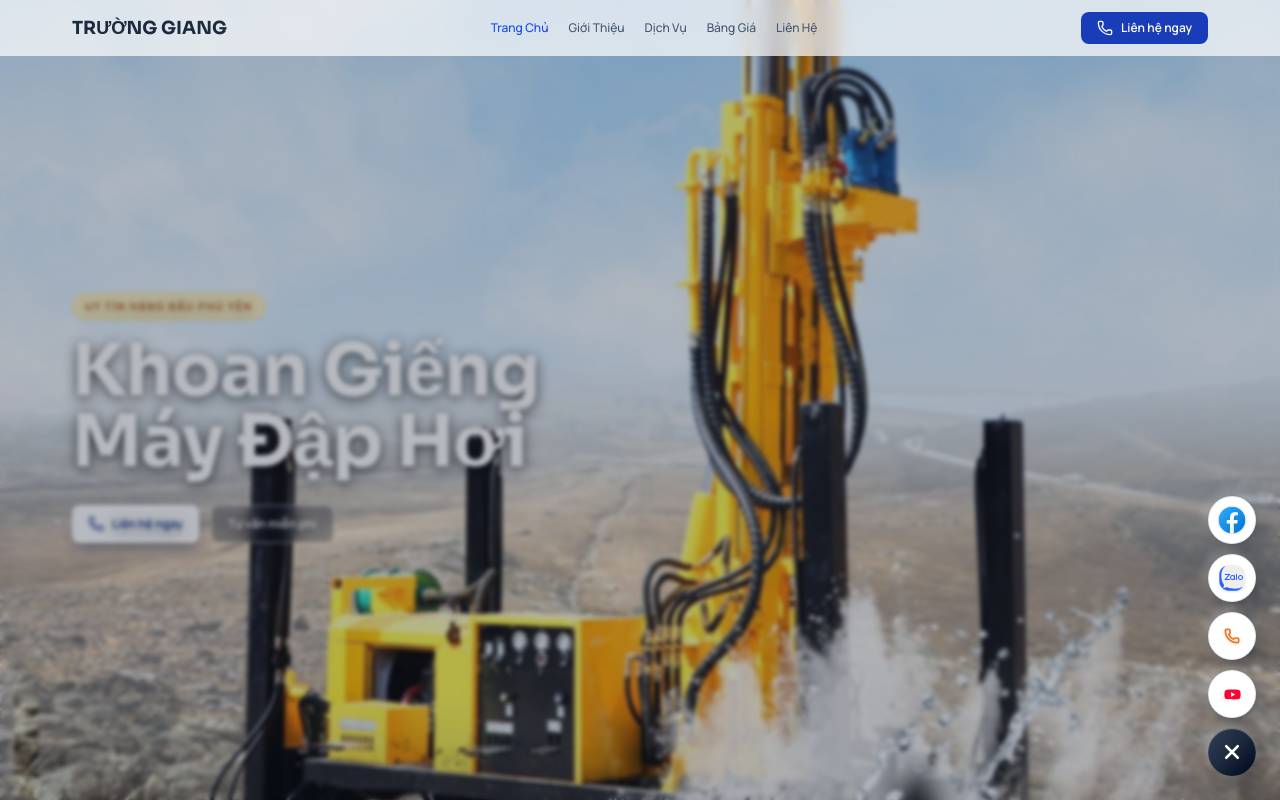
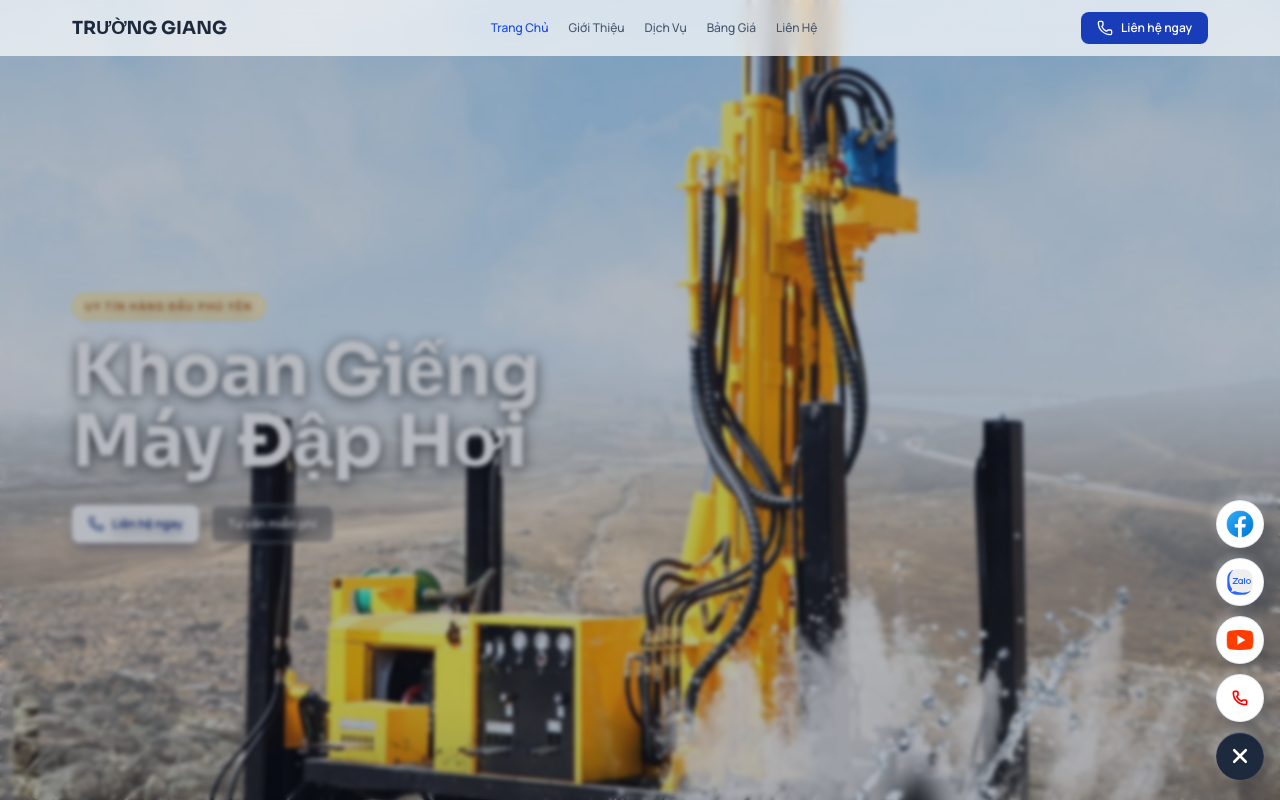
Before and after one commit to ZaHuan478/Source_FE_KhoanGieng, a React (Vite) app: page / in a window 1280 px wide. Both pictures are taken after a click on the button 1232 px from the left and 752 px from the top of the page. Shown: the top 800 px of the page. Built offline with nearby package versions, Linux system fonts and the light colour scheme.

Commit message:
Tach Component

```diff
--- /dev/null
+++ b/src/components/sections/Backdrop.jsx
@@ -0,0 +1,12 @@
+function Backdrop({ onClose }) {
+    return (
+        <div
+            role="presentation"
+            className="fixed inset-0 z-40 cursor-default bg-slate-900/30 backdrop-blur-[2px]"
+            onClick={onClose}
+        >
+        </div>
+    )
+}
+
+export default Backdrop;
--- /dev/null
+++ b/src/components/sections/FloatingActionLink.jsx
@@ -0,0 +1,44 @@
+import { fabBtn } from "../../data/style";
+
+function FloatingActionLink({ action, index, total, open, onClick }) {
+    const delayOpen = (total - 1 - index) * 55;
+    const delayClose = index * 35;
+
+    const className = `${fabBtn} origin-bottom bg-linear-to-br ${action.bgClass} ${action.hoverClass}
+  border border-slate-200/80 transition-[transform,opacity] duration-300
+  ${open ? 'translate-y-0 scale-100 opacity-100' : 'translate-y-8 scale-[0.4] opacity-0'}`;
+
+    const icon = (
+        <span className={action.iconColorClass}>
+            <action.Icon />
+        </span>
+    )
+
+    if (!action.href) {
+        return (
+            <button
+                type="button"
+                tabIndex={open ? 0 : -1}
+                style={{ transitionDelay: open ? `${delayOpen}ms` : `${delayClose}ms` }}
+                className={className}
+            >
+                {icon}
+            </button>
+        )
+    }
+
+
+    return (
+        <a
+            href={action.href}
+            tabIndex={open ? 0 : -1}
+            style={{ transitionDelay: open ? `${delayOpen}ms` : `${delayClose}ms` }}
+            className={className}
+            onClick={onClick}
+        >
+            {icon}
+        </a>
+    )
+}
+
+export default FloatingActionLink;
--- a/src/components/sections/FloatingActions.jsx
+++ b/src/components/sections/FloatingActions.jsx
@@ -1,174 +1,36 @@
-import { useEffect, useId, useState } from 'react'
-import { Phone } from 'lucide-react'
-import zaloIcon from '../../assets/icons8-zalo.svg'
-import facebookIcon from '../../assets/icons8-facebook-48.png'
-
-const iconClass = 'h-[19px] w-[19px] shrink-0'
-const zaloIconClass = 'h-8 w-8 shrink-0 object-contain'
-const facebookIconClass = 'h-8 w-8 shrink-0 object-contain'
-const fabBtn =
-  'flex h-12 w-12 items-center justify-center rounded-full text-white shadow-[8px_10px_18px_rgba(15,23,42,0.24),-4px_-4px_10px_rgba(255,255,255,0.22),inset_0_1px_1px_rgba(255,255,255,0.45)] transition duration-300 ease-out focus-visible:outline-none focus-visible:ring-2 focus-visible:ring-white/90 focus-visible:ring-offset-2 focus-visible:ring-offset-slate-500/40'
-function ZaloFabIcon() {
-  return (
-    <img src={zaloIcon} alt="" className={zaloIconClass} aria-hidden="true" />
-  )
-}
-
-function FacebookFabIcon() {
-  return (
-    <img src={facebookIcon} alt="" className={facebookIconClass} aria-hidden="true" />
-  )
-}
-
-function YoutubeFabIcon() {
-  return (
-    <svg className={iconClass} viewBox="0 0 24 24" fill="currentColor" aria-hidden="true">
-      <path d="M21.8 8.2a2.8 2.8 0 0 0-1.97-1.98C18.1 5.75 12 5.75 12 5.75s-6.1 0-7.83.47A2.8 2.8 0 0 0 2.2 8.2 29.5 29.5 0 0 0 1.75 12c0 1.3.15 2.56.45 3.8a2.8 2.8 0 0 0 1.97 1.98c1.73.47 7.83.47 7.83.47s6.1 0 7.83-.47a2.8 2.8 0 0 0 1.97-1.98c.3-1.24.45-2.5.45-3.8 0-1.3-.15-2.56-.45-3.8ZM10.1 15.1V8.9L15.6 12l-5.5 3.1Z" />
-    </svg>
-  )
-}
-
-function MainFabToggleIcon({ open }) {
-  return (
-    <svg
-      className={`h-7 w-7 text-white transition-transform duration-300 ease-out ${open ? 'rotate-45' : 'rotate-0'}`}
-      viewBox="0 0 24 24"
-      fill="none"
-      stroke="currentColor"
-      strokeWidth="2.2"
-      strokeLinecap="round"
-      aria-hidden="true"
-    >
-      <path d="M12 5v14M5 12h14" />
-    </svg>
-  )
-}
-
-function HotlineIcon() {
-  return <Phone size={16} strokeWidth={2.5} />
-}
-
-const SOCIAL_ACTIONS = [
-  {
-    name: 'Facebook',
-    href: null,
-    openInNewTab: false,
-    bgClass: 'from-white via-white to-white',
-    hoverClass: 'hover:shadow-[0_0_24px_rgba(24,119,242,0.52)]',
-    iconColorClass: 'text-[#1877F2]',
-    Icon: FacebookFabIcon,
-  },
-  {
-    name: 'Zalo',
-    href: null,
-    openInNewTab: false,
-    bgClass: 'from-white via-white to-white',
-    hoverClass: 'hover:shadow-[0_0_24px_rgba(18,119,255,0.55)]',
-    iconColorClass: 'text-[#0A66FF]',
-    Icon: ZaloFabIcon,
-  },
-  {
-    name: 'Hotline',
-    href: null,
-    openInNewTab: false,
-    bgClass: 'from-white via-white to-white',
-    hoverClass: 'hover:shadow-[0_0_24px_rgba(249,115,22,0.58)]',
-    iconColorClass: 'text-[#f97316]',
-    Icon: HotlineIcon,
-  },
-  {
-    name: 'YouTube',
-    href: null,
-    openInNewTab: false,
-    bgClass: 'from-white via-white to-white',
-    hoverClass: 'hover:shadow-[0_0_24px_rgba(239,68,68,0.55)]',
-    iconColorClass: 'text-[#FF0033]',
-    Icon: YoutubeFabIcon,
-  },
-]
-
-function Backdrop({ onClose }) {
-  return (
-    <div
-      role="presentation"
-      className="fixed inset-0 z-40 cursor-default bg-slate-900/30 backdrop-blur-[2px] transition-opacity duration-300"
-      onClick={onClose}
-    />
-  )
-}
-
-function FloatingActionLink({ action, index, total, open, onClick }) {
-  const delayOpen = (total - 1 - index) * 55
-  const delayClose = index * 35
-  const className = `${fabBtn} origin-bottom bg-linear-to-br ${action.bgClass} ${action.hoverClass} border border-slate-200/80 drop-shadow-[0_1px_2px_rgba(0,0,0,0.15)] transition-[transform,opacity] duration-300 ease-out ${
-    open
-      ? 'pointer-events-auto translate-y-0 scale-100 opacity-100'
-      : 'pointer-events-none translate-y-8 scale-[0.4] opacity-0'
-  } hover:scale-[1.08]`
-  const icon = (
-    <span className={`${action.iconColorClass ?? 'text-slate-700'} drop-shadow-[0_1px_1px_rgba(0,0,0,0.12)]`}>
-      <action.Icon />
-    </span>
-  )
-
-  if (!action.href) {
-    return (
-      <button
-        type="button"
-        tabIndex={open ? 0 : -1}
-        style={{ transitionDelay: open ? `${delayOpen}ms` : `${delayClose}ms` }}
-        className={className}
-        aria-label={`${action.name} (chua co lien ket)`}
-        title={`${action.name}: chua cap nhat lien ket`}
-      >
-        {icon}
-      </button>
-    )
-  }
-
-  return (
-    <a
-      href={action.href}
-      target={action.openInNewTab ? '_blank' : undefined}
-      rel={action.openInNewTab ? 'noreferrer' : undefined}
-      tabIndex={open ? 0 : -1}
-      style={{ transitionDelay: open ? `${delayOpen}ms` : `${delayClose}ms` }}
-      className={className}
-      onClick={onClick}
-      aria-label={action.name}
-    >
-      {icon}
-    </a>
-  )
-}
+import { useEffect, useId, useState } from "react";
+import Backdrop from "./Backdrop";
+import FloatingActionLink from "./FloatingActionLink";
+import MainFabToggleIcon from "../../icon/MainFabToggleIcon";
+import { SOCIAL_ACTIONS } from "../../data/contants";
+import { fabBtn } from "../../data/style";
 
 function FloatingActions() {
-  const [open, setOpen] = useState(false)
-  const panelId = useId()
-
-  if (SOCIAL_ACTIONS.length === 0) return null
+  const [open, setOpen] = useState(false);
+  const panelId = useId();
 
   useEffect(() => {
     if (!open) return
+
     const onKey = (e) => {
       if (e.key === 'Escape') setOpen(false)
     }
+
     window.addEventListener('keydown', onKey)
     return () => window.removeEventListener('keydown', onKey)
   }, [open])
+
 
   return (
     <>
       {open && <Backdrop onClose={() => setOpen(false)} />}
 
-      <div className="pointer-events-none fixed bottom-5 right-4 z-50 sm:bottom-6 sm:right-6">
-        <div className="pointer-events-auto relative flex flex-col items-center">
+      <div className="fixed bottom-5 right-4 z-50">
+        <div className="relative flex flex-col items-center">
+
           <div
             id={panelId}
-            role="group"
-            aria-label="Liên hệ nhanh"
-            className="absolute bottom-[calc(100%+10px)] flex flex-col items-center gap-2.5"
-            aria-hidden={!open}
+            className="absolute bottom-[calc(100%+10px)] flex flex-col gap-2.5"
           >
             {SOCIAL_ACTIONS.map((action, index) => (
               <FloatingActionLink
@@ -183,19 +45,16 @@ function FloatingActions() {
           </div>
 
           <button
-            type="button"
-            aria-expanded={open}
-            aria-controls={panelId}
-            aria-label={open ? 'Đóng menu liên hệ' : 'Mở liên hệ nhanh'}
             onClick={() => setOpen((v) => !v)}
-            className={`${fabBtn} shrink-0 bg-linear-to-br from-slate-700 via-slate-800 to-slate-950 hover:scale-[1.08] hover:shadow-[0_0_22px_rgba(15,23,42,0.45)]`}
+            className={`${fabBtn} bg-slate-800`}
           >
             <MainFabToggleIcon open={open} />
           </button>
+
         </div>
       </div>
     </>
   )
 }
 
-export default FloatingActions
+export default FloatingActions;
--- /dev/null
+++ b/src/data/contants.js
@@ -0,0 +1,46 @@
+import FacebookFabIcon from "../icon/FacebookFabIcon";
+import ZaloFabIcon from "../icon/ZaloFabIcon";
+import YoutubeFabIcon from "../icon/YoutubeFabIcon";
+import HotlineIcon from "../icon/HotlineFabIcon";
+
+export const SOCIAL_ACTIONS = [
+    {
+        name: 'Facebook',
+        href: null,
+        openInNewTab: false,
+        bgClass: 'from-white via-white to-white',
+        hoverClass: 'hover:shadow-[0_0_24px_rgba(24,119,242,0.52)]',
+        iconColorClass: 'text-[#1877F2]',
+        Icon: FacebookFabIcon,
+    },
+
+    {
+        name: 'Zalo',
+        href: null,
+        openInNewTab: false,
+        bgClass: 'from-white via-white to-white',
+        hoverClass: 'hover:shadow-[0_0_24px_rgba(18,119,255,0.55)]',
+        iconColorClass: 'text-[#0A66FF]',
+        Icon: ZaloFabIcon,
+    },
+
+    {
+        name: 'Youtube',
+        href: null,
+        openInNewTab: false,
+        bgClass: 'from-white via-white to-white',
+        hoverClass: 'hover:shadow-[0_0_24px_rgba(255,0,0,0.55)]',
+        iconColorClass: 'text-[#FF0000]',
+        Icon: YoutubeFabIcon,
+    },
+
+    {
+        name: 'Hotline',
+        href: null,
+        openInNewTab: false,
+        bgClass: 'from-white via-white to-white',
+        hoverClass: 'hover:shadow-[0_0_24px_rgba(255,0,0,0.55)]',
+        iconColorClass: 'text-[#FF0000]',
+        Icon: HotlineIcon,
+    }
+]
--- /dev/null
+++ b/src/data/style.js
@@ -0,0 +1,2 @@
+export const fabBtn =
+  'flex h-12 w-12 items-center justify-center rounded-full text-white shadow-[8px_10px_18px_rgba(15,23,42,0.24),-4px_-4px_10px_rgba(255,255,255,0.22),inset_0_1px_1px_rgba(255,255,255,0.45)] transition duration-300 ease-out focus-visible:outline-none focus-visible:ring-2 focus-visible:ring-white/90 focus-visible:ring-offset-2 focus-visible:ring-offset-slate-500/40'
--- /dev/null
+++ b/src/icon/FacebookFabIcon.jsx
@@ -0,0 +1,9 @@
+import facebookIcon from '../assets/icons8-facebook-48.png'
+
+const facebookIconClass = 'h-8 w-8 shrink-0 object-contain'
+
+function FacebookFabIcon() {
+    return <img src={facebookIcon} alt="" className={facebookIconClass} aria-hidden="true" />
+}
+
+export default FacebookFabIcon;
--- /dev/null
+++ b/src/icon/HotlineFabIcon.jsx
@@ -0,0 +1,7 @@
+import { Phone } from "lucide-react";
+
+function HotlineIcon() {
+  return <Phone size={16} strokeWidth={2.5} />
+}
+
+export default HotlineIcon;
--- /dev/null
+++ b/src/icon/MainFabToggleIcon.jsx
@@ -0,0 +1,18 @@
+function MainFabToggleIcon({ open }) {
+    return (
+        <svg
+                className={`h-7 w-7 text-white transition-transform duration-300 ease-out ${
+                open ? 'rotate-45' : 'rotate-0'
+            }`}
+            viewBox="0 0 24 24"
+            fill="none"
+            stroke="currentColor"
+            strokeWidth="2.2"
+            strokeLinecap="round"
+        >
+            <path d="M12 5v14M5 12h14" />
+    </svg>
+    )
+}
+
+export default MainFabToggleIcon;
--- /dev/null
+++ b/src/icon/YoutubeFabIcon.jsx
@@ -0,0 +1,9 @@
+import youtubeIcon from '../assets/icons8-youtube-48.png'
+
+const youtubeIconClass = 'h-8 w-8 shrink-0 object-contain'
+
+function YoutubeFabIcon() {
+    return <img src={youtubeIcon} alt="" className={youtubeIconClass} aria-hidden="true" />
+}
+
+export default YoutubeFabIcon;
--- /dev/null
+++ b/src/icon/ZaloFabIcon.jsx
@@ -0,0 +1,9 @@
+import zaloIcon from '../assets/icons8-zalo.svg'
+
+const zaloIconClass = 'h-8 w-8 shrink-0 object-contain'
+
+function ZaloFabIcon() {
+    return <img src={zaloIcon} alt="" className={zaloIconClass} aria-hidden="true" />
+}
+
+export default ZaloFabIcon;
```
Also changed, not shown: src/assets/icons8-youtube-48.png (added).
